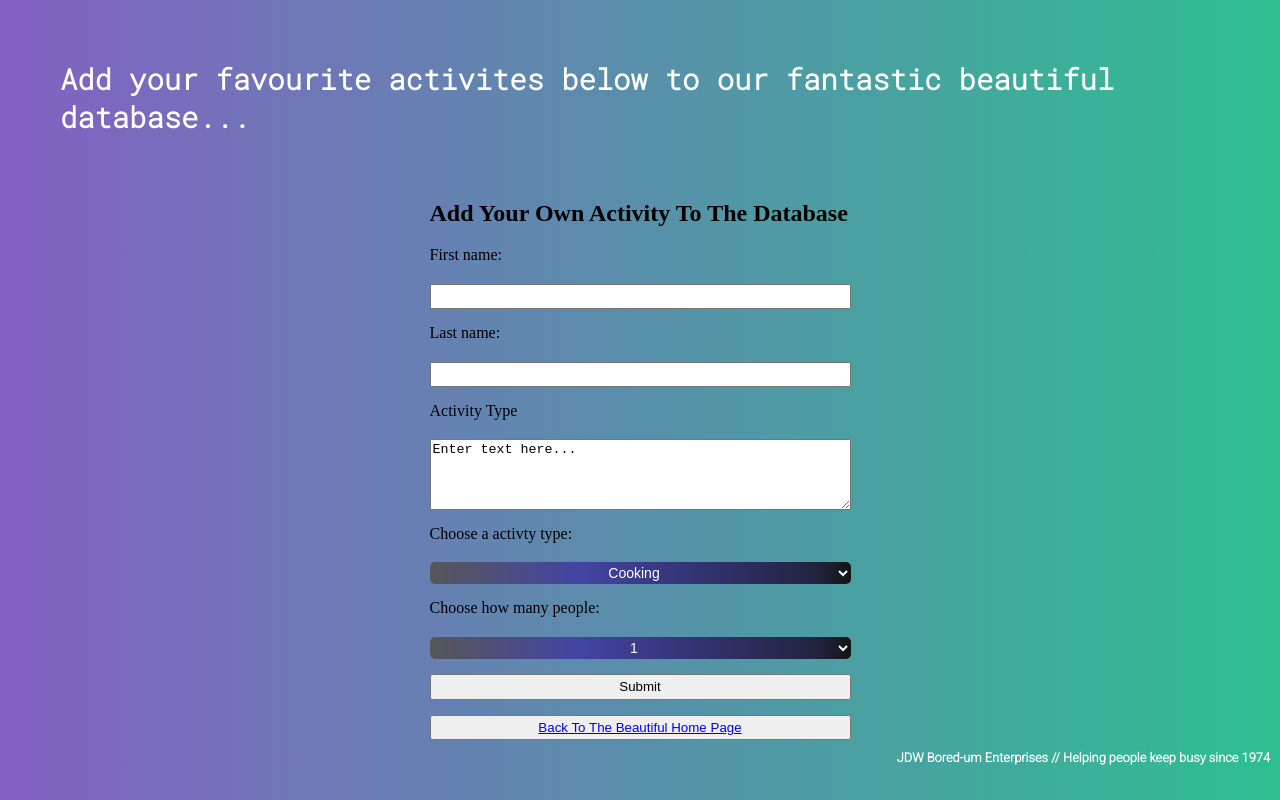
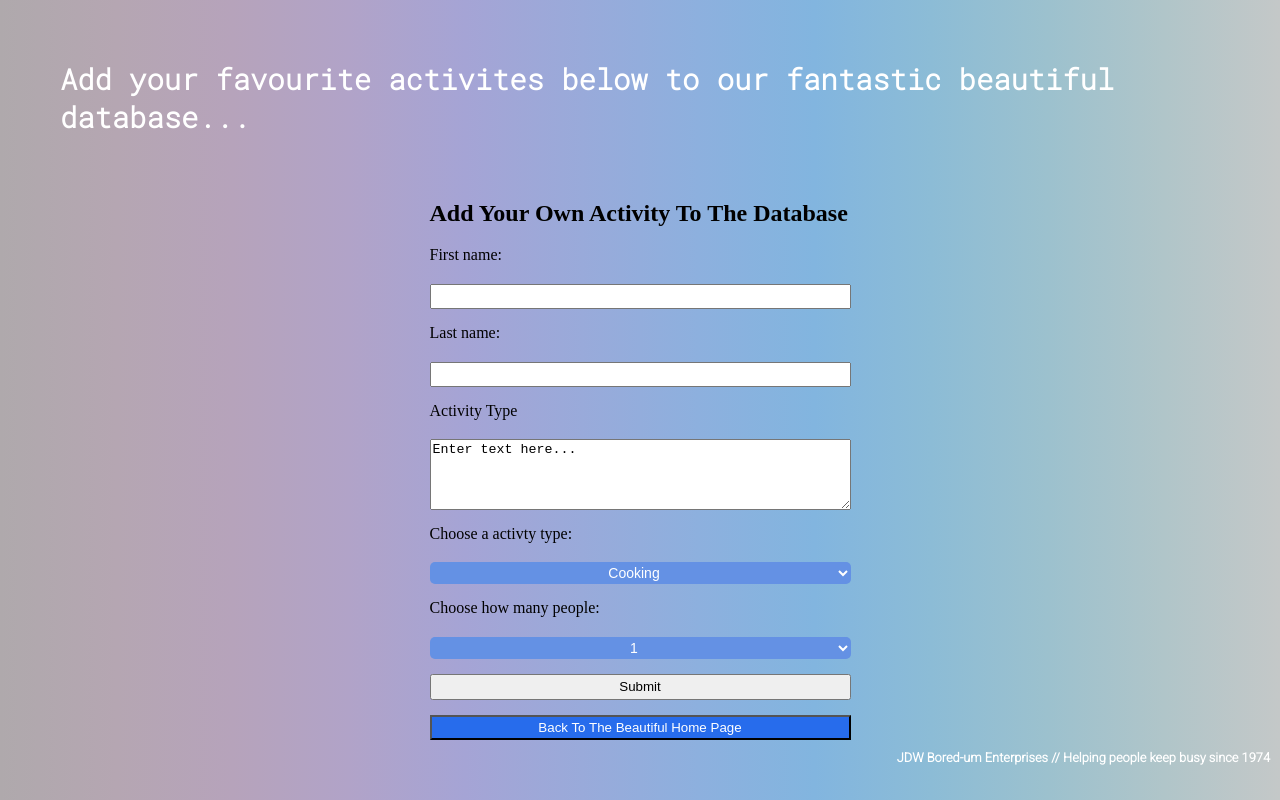
Before and after one commit to JDWilks/boolean-uk-react-project, a React (Create React App) app: page /addyourown in a window 1280 px wide. Built offline with nearby package versions, Linux system fonts and the light colour scheme.

Commit message:
Sergio told to commit - so i'm commiting !

```diff
--- a/src/Components/HeaderFav.jsx
+++ b/src/Components/HeaderFav.jsx
@@ -1,9 +1,11 @@
 import "./header.css";
+import { Link } from "react-router-dom";
 
 function HeaderFav() {
   return (
     <header className="topHeader">
       <h1>Check out your favourite activites below...</h1>
+      <Link to="/">Back To The Beautiful Home Page</Link>
     </header>
   );
 }
--- a/src/Components/MainBody.jsx
+++ b/src/Components/MainBody.jsx
@@ -1,6 +1,8 @@
 import { useEffect } from "react";
 import "./mainBody.css";
 import { Link } from "react-router-dom";
+import heart from "./icons/heart.png";
+import undraw_lightbulb_moment_re_ulyo from "./icons/undraw_lightbulb_moment_re_ulyo.svg";
 
 function MainBody({
   randomQuote,
@@ -12,17 +14,6 @@ function MainBody({
   setFavouriteQuote,
   favouriteQuote,
 }) {
-  function sendFavToServer() {
-    // fetch("http://localhost:3030/favourites", {
-    //   method: "POST",
-    //   headers: { "Content-Type": "application/json" },
-    //   body: JSON.stringify(favouriteQuote),
-    // })
-    //   .then((response) => response.json())
-    //   .then((activity) => {
-    //     console.log("great you did it-make it appear on the page now");
-    //   });
-  }
   useEffect(() => {
     if (!favouriteQuote) return;
     fetch("http://localhost:3030/favourites", {
@@ -44,6 +35,7 @@ function MainBody({
 
   useEffect(() => {
     randomiseQuotes().then(setRandomQuote);
+    console.log;
   }, []);
 
   function searchResultsQuotes() {
@@ -74,11 +66,9 @@ function MainBody({
           Click For Random Activity
         </button>
 
-        {/* <div className="searchCopy">
-          <p> Or Search Here</p>
-        </div> */}
-
-        <label htmlFor="type">Choose a activty type:</label>
+        <label className="labelStyling" htmlFor="type">
+          Choose a activty type:
+        </label>
 
         <select name="type" className="type" onChange={handleChange}>
           <option value="cooking">Cooking</option>
@@ -92,7 +82,9 @@ function MainBody({
           <option value="diy">DIY</option>
         </select>
 
-        <label htmlFor="people">Choose how many people:</label>
+        <label className="labelStyling" htmlFor="people">
+          Choose how many people:
+        </label>
 
         <select name="people" className="people" onChange={handleChange}>
           <option value="1">1</option>
@@ -107,12 +99,16 @@ function MainBody({
           onClick={() => {
             searchResultsQuotes().then((quote) => {
               console.log("this is the quote", quote);
-              if (quote.error) {
-                alert(
-                  "Please try a different category or participants number - this api is rubbish"
+              if (!quote.error) {
+                setRandomQuote(quote);
+              } else {
+                fetch(
+                  `http://localhost:3030/activities?type=${activtyType}&participants=${activityNuPeople}`.then(
+                    console.log("this is the quote from json i think ", quote)
+                  )
+                ).then((response) =>
+                  response.json().then(setRandomQuote(quote))
                 );
-              } else {
-                setRandomQuote(quote);
               }
             });
           }}
@@ -122,17 +118,23 @@ function MainBody({
       </section>
       <section className="quoteStyling">
         <div className="quoteOnPage">
-          <div>
+          <div className="quoteStying">
             <h1 className="activityStyle">
-              <span className="spanMainQuote">➡ Activity: </span>
+              <span className="spanMainQuote">
+                Activity:&nbsp;&nbsp;&nbsp;&nbsp;{" "}
+              </span>
               {randomQuote.activity}
             </h1>
             <h2 className="typeStyle">
-              <span className="spanMainQuote">➡ Type: </span>
+              <span className="spanMainQuote">
+                Type:&nbsp;&nbsp;&nbsp;&nbsp;{" "}
+              </span>
               {randomQuote.type}
             </h2>
             <h3 className="participantsStyle">
-              <span className="spanMainQuote">➡ Participants: </span>
+              <span className="spanMainQuote">
+                Participants:&nbsp;&nbsp;&nbsp;&nbsp;{" "}
+              </span>
               {randomQuote.participants}
             </h3>
           </div>
@@ -143,12 +145,23 @@ function MainBody({
                 setFavouriteQuote(randomQuote);
               }}
             >
-              Add this wonderful activity to your favourites
+              <span>
+                {" "}
+                <img
+                  className="hearticon"
+                  src={heart}
+                  alt="lightbulb or something image for here"
+                />
+              </span>
             </button>
           </div>
         </div>
         <div className="imageDiv">
-          <img src="" alt="lightbulb or something image for here" />
+          <img
+            className="lightBulbIcon"
+            src={undraw_lightbulb_moment_re_ulyo}
+            alt="lightbulb or something image for here"
+          />
         </div>
       </section>
       <section className="addFavSection">
--- a/src/Components/Pages/AddYourOwn.jsx
+++ b/src/Components/Pages/AddYourOwn.jsx
@@ -70,7 +70,9 @@ function AddYourOwn() {
       <input type="submit" value="Submit" />
 
       <button className="backButton">
-        <Link to="/">Back To The Beautiful Home Page</Link>
+        <Link className="backBttnText" to="/">
+          Back To The Beautiful Home Page
+        </Link>
       </button>
     </form>
   );
--- a/src/Components/Pages/Favourites.jsx
+++ b/src/Components/Pages/Favourites.jsx
@@ -1,4 +1,3 @@
-import { Link } from "react-router-dom";
 import { useEffect, useState } from "react";
 import "./favourites.css";
 
@@ -15,18 +14,46 @@ function Favourites({ favouriteQuote, setFavouriteQuote }) {
     getfavFromServer().then(setFavOnPage);
   }, []);
 
+  function deleteFav(favToDelete) {
+    fetch(`http://localhost:3030/favourites/${favToDelete.id}`, {
+      method: "DELETE",
+    }).then(() => {
+      setFavOnPage(favOnPage.filter((fav) => fav.id !== favToDelete.id));
+    });
+  }
+
+  // function deleteDog(dogToDelete) {
+  //   fetch(`http://localhost:4000/dogs/${dogToDelete.id}`, {
+  //     method: "DELETE",
+  //   }).then(() => {
+  //     setDogs(dogs.filter((dog) => dog.id !== dogToDelete.id));
+  //     history.push("/");
+  //   });
+  // }
+
   return (
     <body className="backButtonFavPage">
       <div className="quoteOnPageFavPage">
         <div>
           <h1 className="activityStyleFavPage">
             {favOnPage.map((fav) => (
-              <p> {fav.activity} </p>
+              <p>
+                {" "}
+                {fav.activity}{" "}
+                <button
+                  className="deleteButton"
+                  onClick={() => {
+                    console.log("you clicked delete");
+                    deleteFav(fav);
+                  }}
+                >
+                  Ⓧ
+                </button>
+              </p>
             ))}
           </h1>
         </div>
       </div>
-      <Link to="/">Back To The Beautiful Home Page</Link>
     </body>
   );
 }
--- a/src/Components/Pages/addYourOwn.css
+++ b/src/Components/Pages/addYourOwn.css
@@ -7,20 +7,19 @@
 
 .backButton {
   width: -webkit-fill-available;
+  background-color: #276cec;
+}
+
+.backBttnText {
+  color: white;
+  text-decoration: none;
 }
 
 .typeAddOwn,
 .peopleAddOwn {
   border-radius: 5px;
 
-  background: rgb(87, 87, 89);
-  background: linear-gradient(
-    90deg,
-    rgba(87, 87, 89, 1) 0%,
-    rgba(68, 68, 164, 1) 35%,
-    rgba(34, 35, 64, 1) 92%,
-    rgba(19, 20, 20, 1) 100%
-  );
+  background-color: #6491e4;
 
   border: none;
   color: white;
@@ -32,6 +31,20 @@
 }
 
 .addYourOwnStyling {
-  background: linear-gradient(90deg, #8360c3 0%, #2ebf91 100%);
+  background-image: linear-gradient(
+    to right,
+    #afa9ac,
+    #b5a6b2,
+    #b6a3bb,
+    #b1a3c8,
+    #a5a4d5,
+    #99aada,
+    #8db0de,
+    #82b5df,
+    #8cbcd6,
+    #9cc1ce,
+    #b0c5c9,
+    #c4c8c8
+  );
   height: calc(100vh - 260px);
 }
--- a/src/Components/Pages/favourites.css
+++ b/src/Components/Pages/favourites.css
@@ -1,17 +1,35 @@
 .backButtonFavPage {
-  background: linear-gradient(90deg, #8360c3 0%, #2ebf91 100%);
+  background-image: linear-gradient(
+    to right,
+    #afa9ac,
+    #b5a6b2,
+    #b6a3bb,
+    #b1a3c8,
+    #a5a4d5,
+    #99aada,
+    #8db0de,
+    #82b5df,
+    #8cbcd6,
+    #9cc1ce,
+    #b0c5c9,
+    #c4c8c8
+  );
   height: calc(100vh - 260px);
+  overflow: scroll;
 }
 
-/* .quoteOnPageFavPage {
-} */
-
 .activityStyleFavPage {
-  overflow: scroll;
   padding-left: 60px;
-  line-height: 2;
+  /* line-height: 1; */
   color: white;
+  font-family: "Roboto", sans-serif;
+  font-style: italic;
+  font-size: 1.2vw;
 }
 
-background: linear-gradient(90deg, #8360c3 0%, #2ebf91 100%);
-height: calc(100vh - 260px);
+.deleteButton {
+  background-color: transparent;
+  border: none;
+  color: red;
+  height: 120px;
+}
--- a/src/Components/footer.css
+++ b/src/Components/footer.css
@@ -3,7 +3,21 @@
   bottom: 0;
   width: 100%;
   height: 60px;
-  background: linear-gradient(90deg, #8360c3 0%, #2ebf91 100%);
+  background-image: linear-gradient(
+    to right,
+    #afa9ac,
+    #b5a6b2,
+    #b6a3bb,
+    #b1a3c8,
+    #a5a4d5,
+    #99aada,
+    #8db0de,
+    #82b5df,
+    #8cbcd6,
+    #9cc1ce,
+    #b0c5c9,
+    #c4c8c8
+  );
 }
 
 .footerstyle {
--- a/src/Components/header.css
+++ b/src/Components/header.css
@@ -1,5 +1,19 @@
 .topHeader {
-  background: linear-gradient(90deg, #8360c3 0%, #2ebf91 100%);
+  background-image: linear-gradient(
+    to right,
+    #afa9ac,
+    #b5a6b2,
+    #b6a3bb,
+    #b1a3c8,
+    #a5a4d5,
+    #99aada,
+    #8db0de,
+    #82b5df,
+    #8cbcd6,
+    #9cc1ce,
+    #b0c5c9,
+    #c4c8c8
+  );
   font-size: 1.5vw;
   height: 200px;
   padding: 60px;
--- a/src/Components/mainBody.css
+++ b/src/Components/mainBody.css
@@ -1,5 +1,19 @@
 .mainBodyStyling {
-  background: linear-gradient(90deg, #8360c3 0%, #2ebf91 100%);
+  background-image: linear-gradient(
+    to right,
+    #afa9ac,
+    #b5a6b2,
+    #b6a3bb,
+    #b1a3c8,
+    #a5a4d5,
+    #99aada,
+    #8db0de,
+    #82b5df,
+    #8cbcd6,
+    #9cc1ce,
+    #b0c5c9,
+    #c4c8c8
+  );
   height: calc(100vh - 260px);
 }
 
@@ -18,13 +32,18 @@
 .participantsStyle {
   font-family: "Roboto", sans-serif;
   font-style: italic;
-  font-size: 2vw;
+  font-size: 1.5vw;
   color: white;
 }
 
+.quoteStying {
+  line-height: 2;
+}
+
 .spanMainQuote {
-  color: black;
-  font-style: none;
+  color: rgb(66, 65, 65);
+  font-family: "Roboto", sans-serif;
+  font-size: 1.5vw;
 }
 
 .buttonsForSearch {
@@ -33,12 +52,11 @@
   grid-auto-flow: column;
   text-align: center;
   grid-gap: 20px;
+  /* justify-content: center; */
 }
 
 .addFavSection {
   padding: 30px;
-  /* display: grid;
-  grid-auto-flow: column; */
 }
 
 .randomButton,
@@ -48,9 +66,12 @@
 .addFavouritesButton {
   border-radius: 5px;
   padding: 10px;
-  background-color: #4e4caf;
+
   border: none;
   color: white;
+  background: transparent;
+
+  border: 2px solid #4e4caf77;
 
   text-align: center;
   text-decoration: none;
@@ -66,7 +87,22 @@
 .type:hover,
 .people:hover,
 .search:hover {
-  background-color: #6565eb; /* Green */
+  background-color: #86a8e7;
+}
+
+.addYourOwnButton:active,
+.viewFavouitesButton:active,
+.viewFavouitesButton:active,
+.addFavouritesButton:active,
+.randomButton:active,
+.type:active,
+.people:active,
+.search:active {
+  background-color: #6a94e2;
+}
+
+.addFavouritesButton:active {
+  background-color: rgba(255, 192, 203, 0.493);
 }
 
 .addYourOwnButton,
@@ -78,17 +114,31 @@
   justify-self: center;
   border-radius: 5px;
 
-  background-color: #4e4caf;
-  border: none;
-
   text-align: center;
 
   font-size: 14px;
   margin: 30px;
+
+  border-radius: 5px;
+  padding: 10px;
+
+  color: white;
+  background: transparent;
+
+  border: 2px solid #4e4caf77;
+
+  text-align: center;
+  text-decoration: none;
+  display: inline-block;
+  font-size: 14px;
 }
 
-.heartIcon {
+.hearticon {
   height: 40px;
+}
+
+.lightBulbIcon {
+  height: 200px;
 }
 
 .addFavouritesButton {
@@ -100,3 +150,10 @@
   color: white;
   text-decoration: none;
 }
+
+.labelStyling {
+  color: white;
+  font-family: "Roboto", sans-serif;
+  font-size: 1vw;
+  padding: 20px;
+}
```
Also changed, not shown: public/notes.txt (added), src/Components/icons/delete.svg (added).
